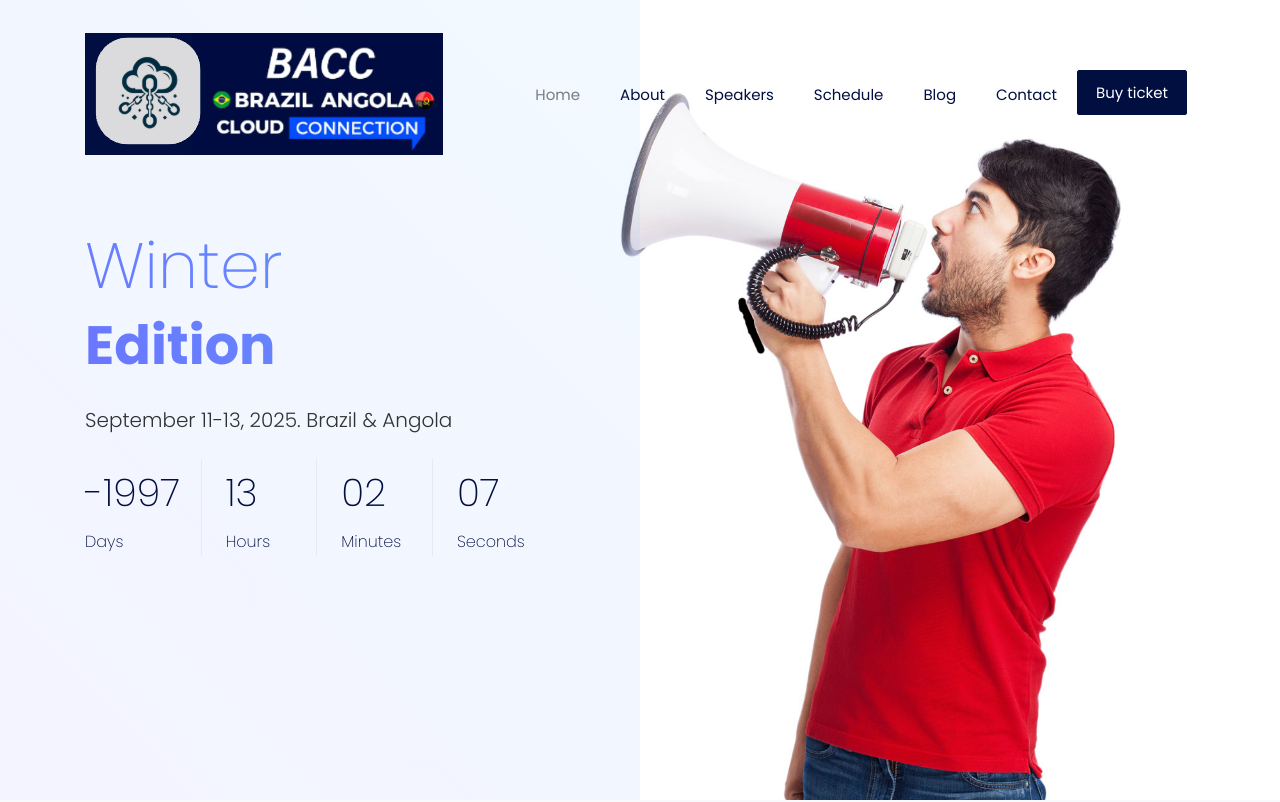
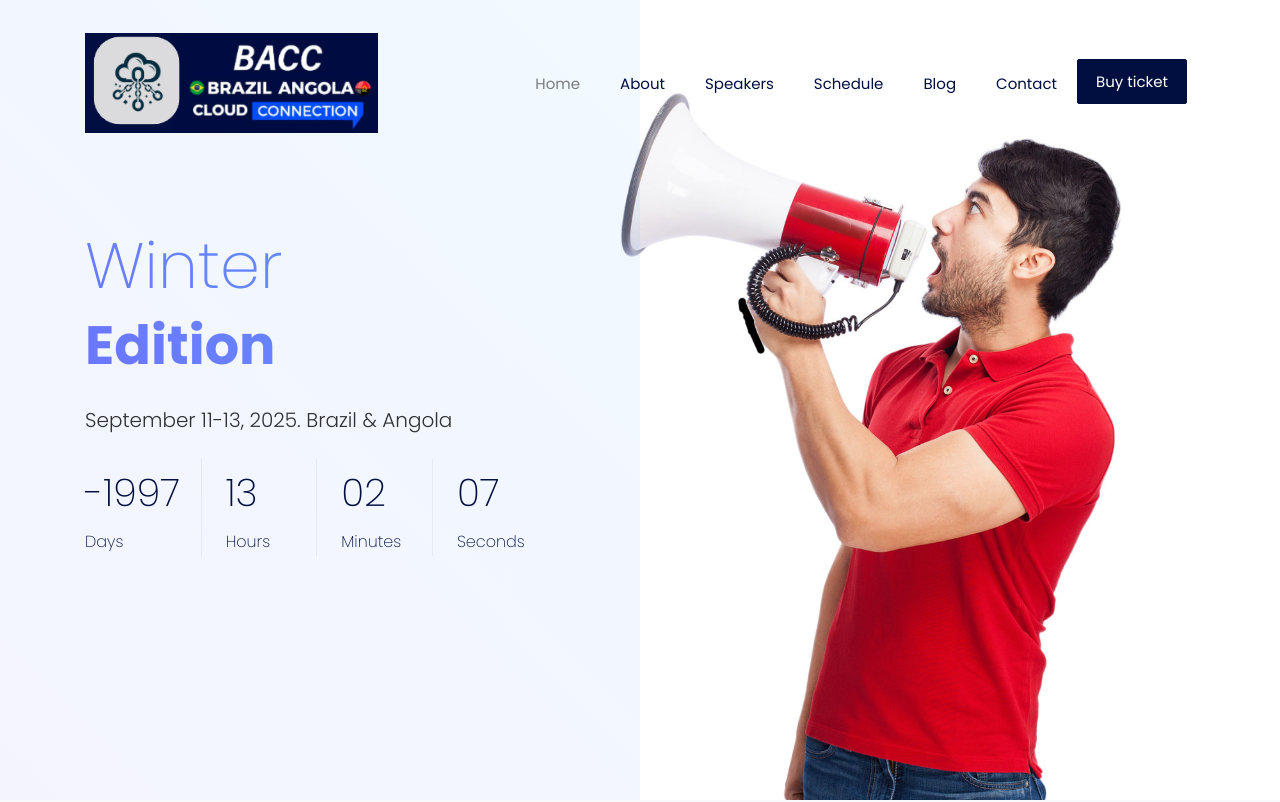
Before and after one commit to sertaoseracloud/bacc.github.io, a plain HTML site: page index.html in a window 1280 px wide. Shown: the top 802 px of the page. Drawn offline with Linux system fonts and the light colour scheme; some packages are replaced by stand-ins of ours; no server answers; files whose address does not match are found by name.

Commit message:
Update index.html

```diff
--- a/index.html
+++ b/index.html
@@ -30,7 +30,7 @@
 
 	  <nav class="navbar navbar-expand-lg navbar-dark ftco_navbar bg-dark ftco-navbar-light" id="ftco-navbar">
 	    <div class="container">
-			<a class="navbar-brand" href="index.html"><img src="images/logo.png" alt="Logo"></a>
+			<a class="navbar-brand" href="index.html"><img src="images/logo.png" alt="Logo" style="height: 100px; width: auto;"></a>
 	      <button class="navbar-toggler" type="button" data-toggle="collapse" data-target="#ftco-nav" aria-controls="ftco-nav" aria-expanded="false" aria-label="Toggle navigation">
 			<span class="oi oi-menu"></span> Menu
 	      </button>
@@ -51,7 +51,7 @@
 	  </nav>
     <!-- END nav -->
 
-    <div class="hero-wrap js-fullheight" style="z-index: 100; background-image: url('images/bg_1.jpg');" data-stellar-background-ratio="0.5">
+    <div class="hero-wrap js-fullheight" style="background-image: url('images/bg_1.jpg');" data-stellar-background-ratio="0.5">
       <div class="overlay"></div>
       <div class="container">
         <div class="row no-gutters slider-text js-fullheight align-items-center justify-content-start" data-scrollax-parent="true">
```
